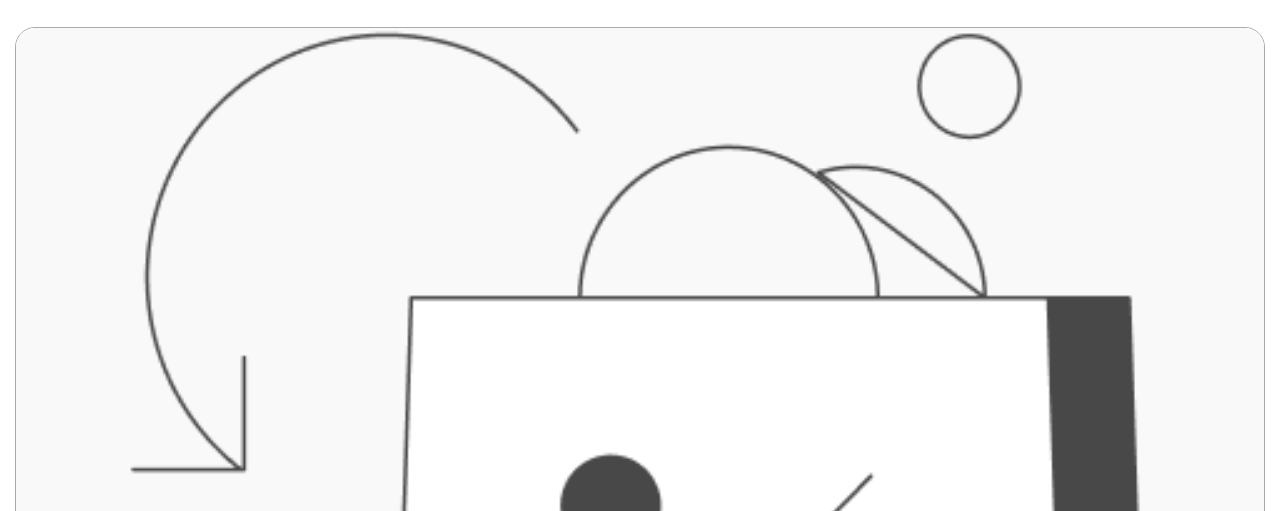
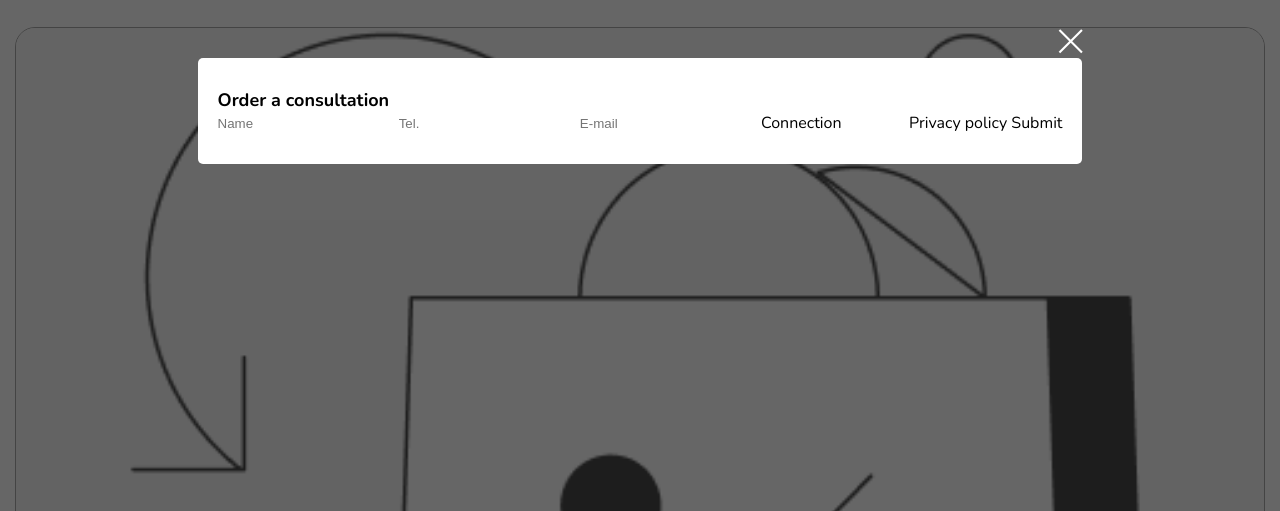
Before and after one commit to fre-vera/ng-free-zen, a plain HTML site: page index.html in a window 1280 px wide. Shown: the part 289-800 px from the top of the page. Drawn offline with Linux system fonts and the light colour scheme; files whose address does not match are found by name.

Commit message:
Refactored html

```diff
--- a/index.html
+++ b/index.html
@@ -19,6 +19,7 @@
   <link rel="stylesheet" href="css/footer.css" />
   <link rel="stylesheet" href="css/column.css" />
   <link rel="stylesheet" href="css/modal.css" />
+  <link rel="stylesheet" href="css/form.css" />
 </head>
 
 <body>
@@ -298,7 +299,7 @@
     </div>
   </footer>
   <!-- Модальное окно -->
-  <div class="modal" id="modal">
+  <div class="modal active" id="modal">
     <div class="modal__body">
       <!-- Close -->
       <button class="modal__close" id="close">
@@ -307,26 +308,24 @@
       <!-- Title -->
       <h3 class="modal__title">Order a consultation</h3>
       <!-- Form -->
-      <form class="form" id="order" style="display: none;">
+      <form class="form" id="order">
         <!-- Name -->
-        <label class="form__input">
-          <span>Name</span>
-          <input type="text" id="name" />
+        <label class="form__field">
+          <input type="text" placeholder="Name" id="name" />
         </label>
         <!-- Tel. -->
-        <label class="form__input">
-          <span>Tel.</span>
-          <input type="tel" id="tel" />
+        <label class="form__field">
+          <input type="tel" placeholder="Tel." id="tel" />
         </label>
         <!-- E-mail -->
-        <label class="form__input">
-          <span>E-mail</span>
-          <input type="email" id="email" />
+        <label class="form__field">
+          <input type="email" placeholder="E-mail" id="email" />
         </label>
         <!-- Connection -->
-        <label class="form__select">
+        <label class="form__field">
           <span>Connection</span>
           <select id="connection">
+            <option value=""></option>
             <option value="telegram">Telegram</option>
             <option value="watsapp">WatsApp</option>
           </select>
```
